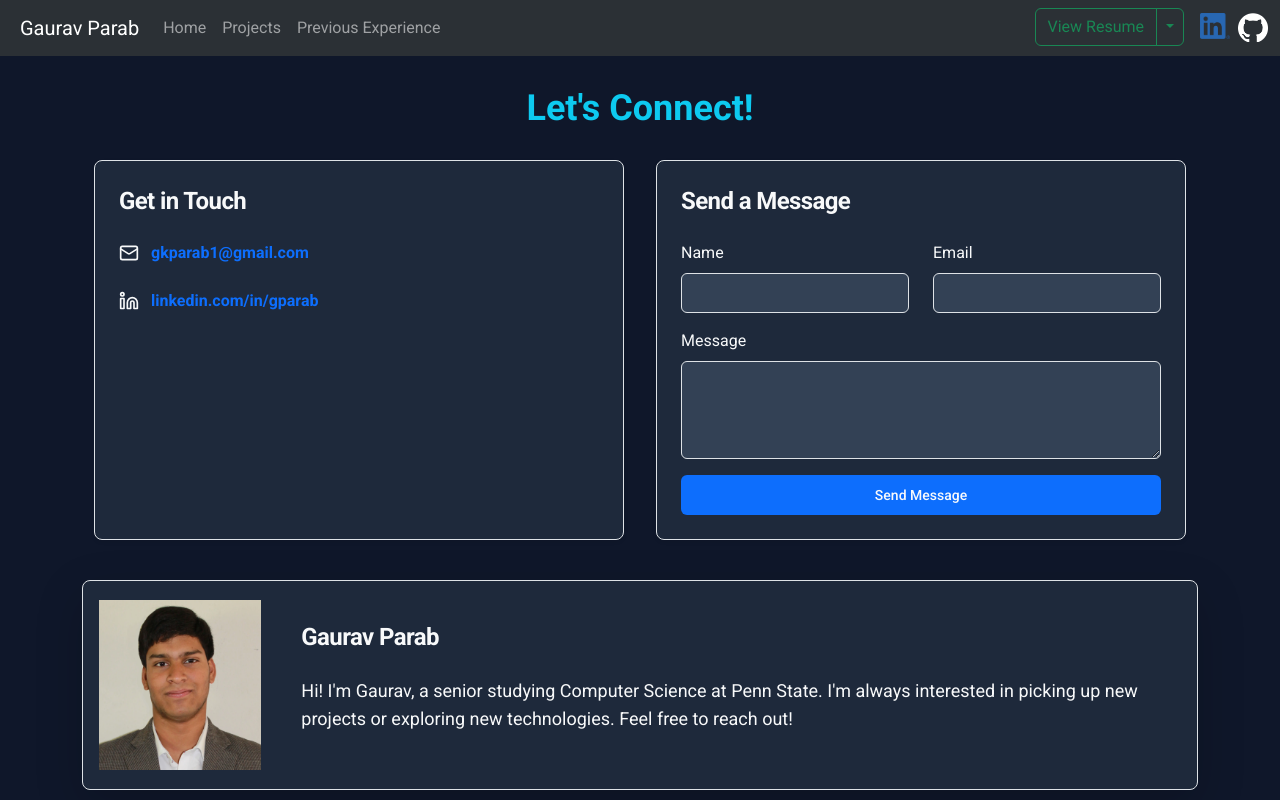
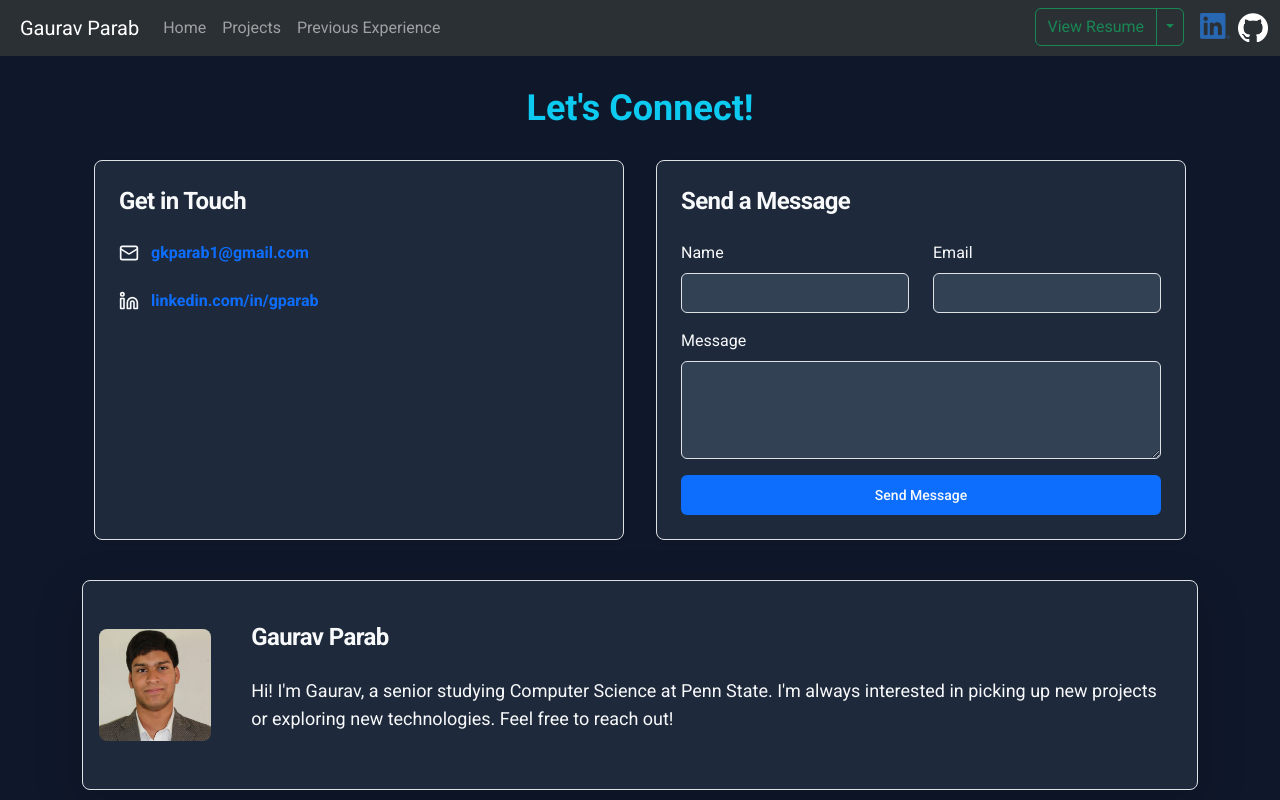
Before and after one commit to graviscool/gauravkparab.com, a Next.js app: page /contact in a window 1280 px wide. Shown: the top 800 px of the page. Built offline with nearby package versions, Linux system fonts and the light colour scheme.

Commit message:
feat(contact): modify theme context from old logic, and improve look and format

```diff
--- a/src/app/contact/page.tsx
+++ b/src/app/contact/page.tsx
@@ -1,5 +1,5 @@
 "use client";
-import React, { useEffect, useState } from "react";
+import React, { useState } from "react";
 import { Alert, AlertDescription } from "@/components/ui/alert";
 import { Button } from "@/components/ui/button";
 import { Card, CardContent, CardHeader, CardTitle } from "@/components/ui/card";
@@ -9,23 +9,16 @@ import { Mail, Linkedin as LinkedinIcon } from "lucide-react";
 import ContactNavbar from "../components/ContactNavbar";
 import emailjs from "@emailjs/browser";
 import styles from "@/styles/Contact.module.css";
-import { CardImg } from "react-bootstrap";
+import Image from "next/image";
 import Footer from "../components/Footer";
-import Head from "next/head";
+import { useTheme } from "@/src/contexts/ThemeContext";
 
 export default function Contact() {
-  const [isDark, setIsDark] = useState(true);
+  const { isDark } = useTheme();
   const [isSubmitting, setIsSubmitting] = useState(false);
   const [submitStatus, setSubmitStatus] = useState<
     "idle" | "success" | "error"
   >("idle");
-
-  useEffect(() => {
-    if (typeof window !== "undefined") {
-      const savedMode = localStorage.getItem("darkMode");
-      setIsDark(savedMode ? JSON.parse(savedMode) : true);
-    }
-  }, []);
 
   const handleSubmit = async (event: React.FormEvent<HTMLFormElement>) => {
     event.preventDefault();
@@ -56,9 +49,6 @@ export default function Contact() {
 
   return (
     <>
-      <Head>
-        <link rel="preload" href="/images/profPhoto.webp" as="image" />
-      </Head>
       <title>Contact - Gaurav Parab</title>
       <ContactNavbar />
       <div
@@ -210,10 +200,19 @@ export default function Contact() {
             } w-full mt-2 p-3 shadow-lg rounded-lg`}
           >
             <div className="flex items-center">
-              <CardImg
-                src="/images/profPhoto.webp"
-                style={{ width: "15%", marginRight: "1rem" }}
-              />
+              <div
+                style={{ width: "15%", minWidth: "80px", marginRight: "1rem" }}
+                className="relative aspect-square"
+              >
+                <Image
+                  src="/images/profPhoto.webp"
+                  alt="Gaurav Parab"
+                  fill
+                  priority
+                  sizes="(max-width: 768px) 80px, 150px"
+                  className="rounded-lg object-cover"
+                />
+              </div>
               <div>
                 <CardHeader>
                   <CardTitle
```
